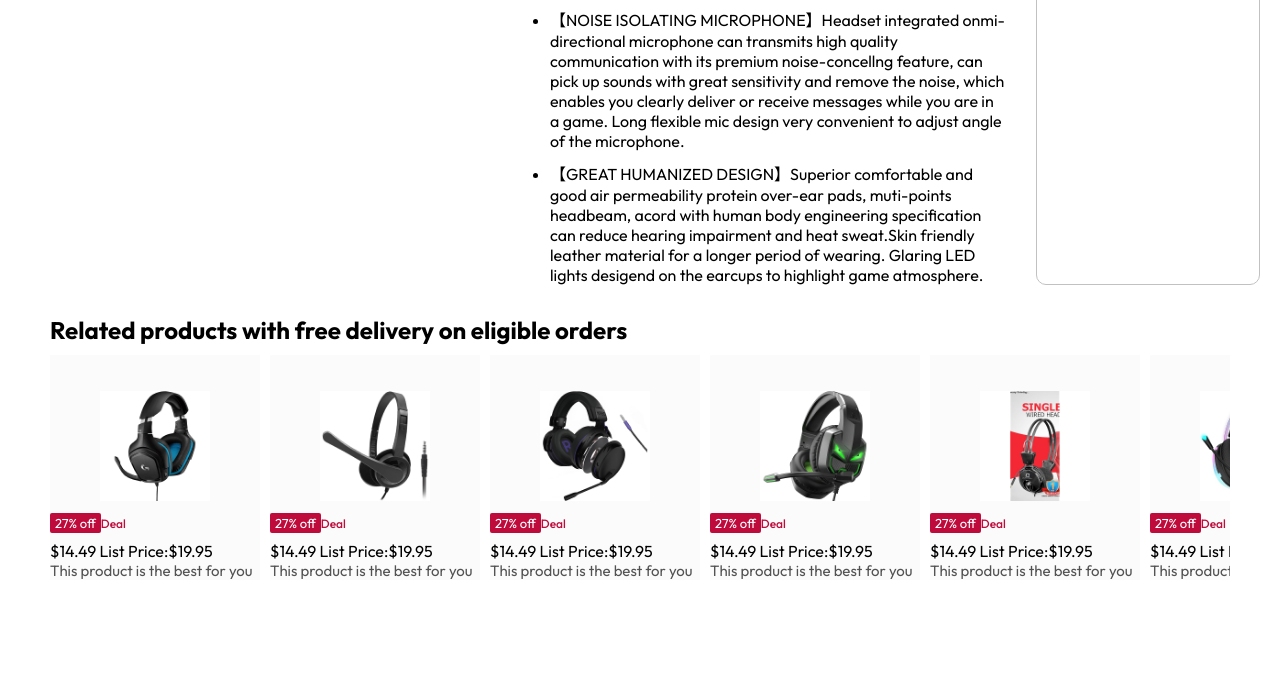
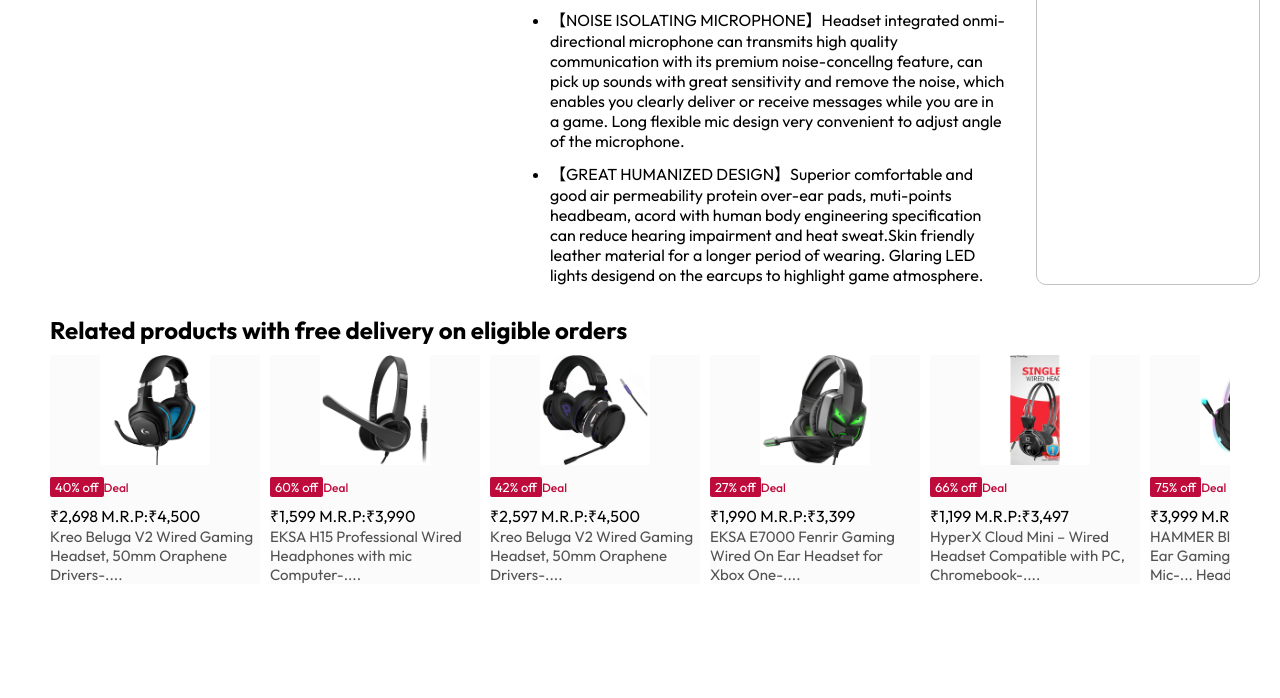
Before and after one commit to Madanlal850/Amazon-clone, a plain HTML site: page product.html in a window 1280 px wide. Shown: the part 1186-1884 px from the top of the page. Drawn offline with Linux system fonts and the light colour scheme.

Commit message:
Update index.html and product.html with latest changes

```diff
--- a/product.html
+++ b/product.html
@@ -233,10 +233,10 @@
                     <img src="./assets/music-head1.jpg" alt="">
                 </div>
                 <div class="product-offer">
-                    <p>27% off</p><span>Deal</span>
+                    <p>40% off</p><span>Deal</span>
                 </div>
-                <p class="Product-price">$<span>14.49</span> List Price:$19.95</p>
-                <h4>This product is the best for you</h4>
+                <p class="Product-price">₹<span>2,698</span> M.R.P:₹4,500</p>
+                <h4>Kreo Beluga V2 Wired Gaming Headset, 50mm Oraphene Drivers-....</h4>
             </div>
 
             <div class="product-card">
@@ -244,10 +244,10 @@
                     <img src="./assets/music-head2.jpg" alt="">
                 </div>
                 <div class="product-offer">
-                    <p>27% off</p><span>Deal</span>
+                    <p>60% off</p><span>Deal</span>
                 </div>
-                <p class="Product-price">$<span>14.49</span> List Price:$19.95</p>
-                <h4>This product is the best for you</h4>
+                <p class="Product-price">₹<span>1,599</span> M.R.P:₹3,990</p>
+                <h4>EKSA H15 Professional Wired Headphones with mic Computer-....</h4>
             </div>
 
             <div class="product-card">
@@ -255,10 +255,10 @@
                     <img src="./assets/music-head3.jpg" alt="">
                 </div>
                 <div class="product-offer">
-                    <p>27% off</p><span>Deal</span>
+                    <p>42% off</p><span>Deal</span>
                 </div>
-                <p class="Product-price">$<span>14.49</span> List Price:$19.95</p>
-                <h4>This product is the best for you</h4>
+                <p class="Product-price">₹<span>2,597</span> M.R.P:₹4,500</p>
+                <h4>Kreo Beluga V2 Wired Gaming Headset, 50mm Oraphene Drivers-....</h4>
             </div>
 
             <div class="product-card">
@@ -268,8 +268,8 @@
                 <div class="product-offer">
                     <p>27% off</p><span>Deal</span>
                 </div>
-                <p class="Product-price">$<span>14.49</span> List Price:$19.95</p>
-                <h4>This product is the best for you</h4>
+                <p class="Product-price">₹<span>1,990</span> M.R.P:₹3,399</p>
+                <h4>EKSA E7000 Fenrir Gaming Wired On Ear Headset for Xbox One-....</h4>
             </div>
 
             <div class="product-card">
@@ -277,10 +277,10 @@
                     <img src="./assets/music-head5.jpg" alt="">
                 </div>
                 <div class="product-offer">
-                    <p>27% off</p><span>Deal</span>
+                    <p>66% off</p><span>Deal</span>
                 </div>
-                <p class="Product-price">$<span>14.49</span> List Price:$19.95</p>
-                <h4>This product is the best for you</h4>
+                <p class="Product-price">₹<span>1,199</span> M.R.P:₹3,497</p>
+                <h4>HyperX Cloud Mini – Wired Headset Compatible with PC, Chromebook-....</h4>
             </div>
 
             <div class="product-card">
@@ -288,10 +288,11 @@
                     <img src="./assets/music-head6.jpg" alt="">
                 </div>
                 <div class="product-offer">
-                    <p>27% off</p><span>Deal</span>
+                    <p>75% off</p><span>Deal</span>
                 </div>
-                <p class="Product-price">$<span>14.49</span> List Price:$19.95</p>
-                <h4>This product is the best for you</h4>
+                <p class="Product-price">₹<span>3,999</span> M.R.P:₹8,999</p>
+                <h4>HAMMER Blaze Wired Over Ear Gaming Headphones with Mic-...
+                    Headset with</h4>
             </div>
 
             <div class="product-card">
@@ -299,10 +300,10 @@
                     <img src="./assets/music-head7.jpg" alt="">
                 </div>
                 <div class="product-offer">
-                    <p>27% off</p><span>Deal</span>
+                    <p>45% off</p><span>Deal</span>
                 </div>
-                <p class="Product-price">$<span>14.49</span> List Price:$19.95</p>
-                <h4>This product is the best for you</h4>
+                <p class="Product-price">₹<span>2,499</span> M.R.P:₹4,537</p>
+                <h4>HyperX Cloud Stinger 2 Core Gaming Headset for PlayStation-....</h4>
             </div>
 
             <div class="product-card">
@@ -310,21 +311,21 @@
                     <img src="./assets/music-head8.jpg" alt="">
                 </div>
                 <div class="product-offer">
-                    <p>27% off</p><span>Deal</span>
+                    <p>40% off</p><span>Deal</span>
                 </div>
-                <p class="Product-price">$<span>14.49</span> List Price:$19.95</p>
-                <h4>This product is the best for you</h4>
+                <p class="Product-price">₹<span>2,477</span> M.R.P:₹4,994</p>
+                <h4>Kreo Beluga V2 Wired Gaming Headset, 50mm Oraphene Drivers-...</h4>
             </div>
 
             <div class="product-card">
                 <div class="product-img-container">
-                    <img src="./assets/product2-9.jpg" alt="">
+                    <img src="./assets/music-head9.jpg" alt="">
                 </div>
                 <div class="product-offer">
-                    <p>27% off</p><span>Deal</span>
+                    <p>75% off</p><span>Deal</span>
                 </div>
-                <p class="Product-price">$<span>14.49</span> List Price:$19.95</p>
-                <h4>This product is the best for you</h4>
+                <p class="Product-price">₹<span>998</span> M.R.P:₹3,999</p>
+                <h4>PunnkFunnk (K20) Gaming Wired Over Ear Gaming Headphones-....</h4>
             </div>
 
             <div class="product-card">
@@ -332,10 +333,10 @@
                     <img src="./assets/music-head10.jpg" alt="">
                 </div>
                 <div class="product-offer">
-                    <p>27% off</p><span>Deal</span>
+                    <p>84% off</p><span>Deal</span>
                 </div>
-                <p class="Product-price">$<span>14.49</span> List Price:$19.95</p>
-                <h4>This product is the best for you</h4>
+                <p class="Product-price">₹<span>399</span> M.R.P:₹1,990</p>
+                <h4>pTron Boom Ultima 4D Dual Driver, in Ear Gaming Wired Headphones-..</h4>
             </div>
 
             <div class="product-card">
@@ -343,10 +344,10 @@
                     <img src="./assets/music-head11.jpg" alt="">
                 </div>
                 <div class="product-offer">
-                    <p>27% off</p><span>Deal</span>
+                    <p>60% off</p><span>Deal</span>
                 </div>
-                <p class="Product-price">$<span>14.49</span> List Price:$19.95</p>
-                <h4>This product is the best for you</h4>
+                <p class="Product-price">₹<span>1,599</span> M.R.P:₹3,990</p>
+                <h4>EKSA H15 Professional Wired Headphones with mic Computer-...</h4>
             </div>
         </div>
     </div>
```
Also changed, not shown: index.html (+1 -1 lines).
